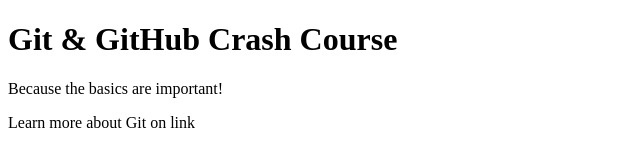
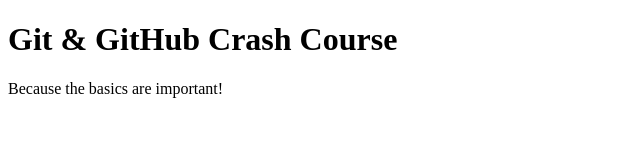
Before and after one commit to rachitpasricha2311/github-course-test, a plain HTML site: page index.html in a window 1280 px wide. Shown: the whole page, without its empty margins (0-640 px from the left). Drawn offline with Linux system fonts and the light colour scheme.

Commit message:
Revert "Added p link"
This reverts commit f6b2db1c10c54fc58298ca7f98d032b5f4558b2c.

```diff
--- a/index.html
+++ b/index.html
@@ -9,6 +9,5 @@
   <body>
     <h1>Git & GitHub Crash Course</h1>
     <p>Because the basics are important!</p>
-    <p>Learn more about Git on link </p>
   </body>
 </html>
```
